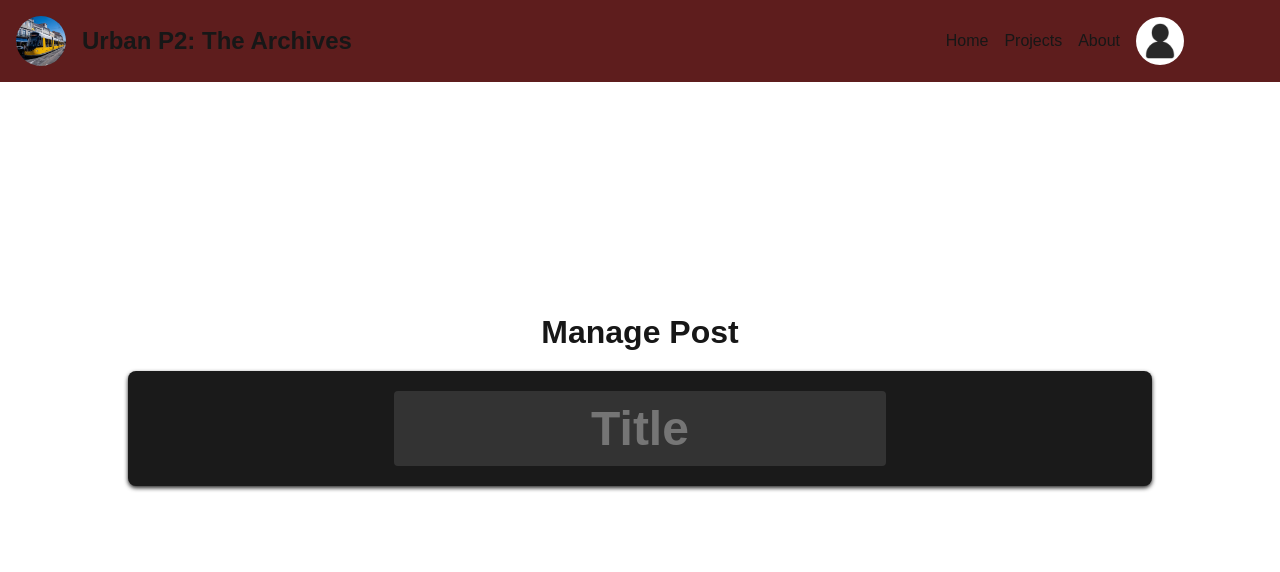
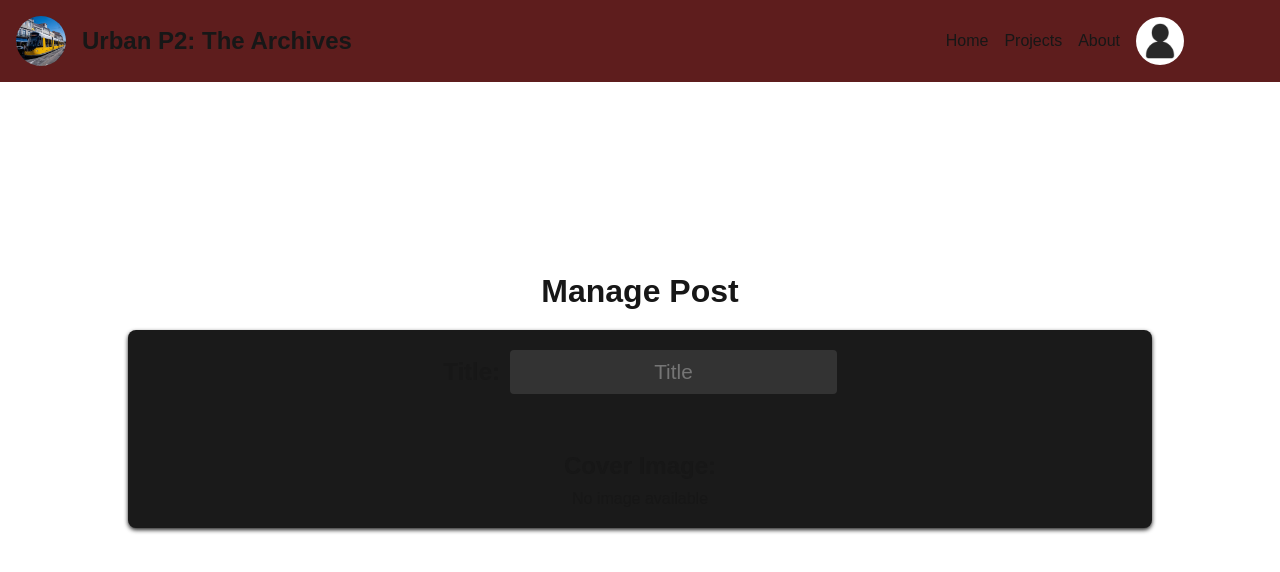
Before and after one commit to LuisRamosOfficial/Urban-P2-Website, a Next.js app: page /admin/posts/1 in a window 1280 px wide. Shown: the top 572 px of the page. Built offline with nearby package versions, Linux system fonts and the light colour scheme; no server answers; the database is empty.

Commit message:
Preparing to Crop Image

```diff
--- a/app/admin/posts/[post]/page.tsx
+++ b/app/admin/posts/[post]/page.tsx
@@ -37,8 +37,18 @@ const Post = () => {
   return (<div className={styles.mainframe}>
             <h1>Manage Post</h1>
             <div className={styles.postDetails}>
+                <span className={styles.postTitle}>
+                <h2>Title: </h2>
                 <input className={styles.TextInput} type="text" value={title} placeholder="Title" onChange={(e) => setTitle(e.target.value)} />
-
+                </span>
+                <span className={styles.postImage}>
+                <h2>Cover Image: </h2>
+                {post?.img ? (
+                    <img src={post.img} alt="Post Image" className={styles.postImagePreview} />
+                ) : (
+                    <p>No image available</p>
+                )}
+                </span>
             </div>
         </div>);
 }
--- a/app/admin/posts/[post]/styles.module.scss
+++ b/app/admin/posts/[post]/styles.module.scss
@@ -17,19 +17,38 @@ div.mainframe {
         padding: 20px;
         border-radius: 8px;
         box-shadow: 0 2px 4px rgb(36, 36, 36);
+        span.postTitle {
+            width: 40%;
+            display: flex;
+            align-items: center;
+            gap: 10px;
             input.TextInput {
                 background-color: #333333;
                 border: none;
                 outline: none;
-            width: 50%;
+                width: 100%;
                 text-align: center;
-            font-weight: 900;
-            font-size: 3rem;
+                font-weight: 500;
+                font-size: 1.3rem;
                 padding: 10px;
                 border-radius: 5rem;
                 border-radius: 4px;
                 color: #fff;
+            }
+
+        }
+        span.postImage {
+            margin-top: 3rem;
+            display: flex;
+            flex-direction: column;
+            align-items: center;
+            gap: 10px;
+            img.postImagePreview {
+                max-width: 30%;
+                border-radius: 100%;
+                cursor: pointer;
 
             }
         }
     }
+}
```
Lines whose indentation alone changed are shown as unchanged.
